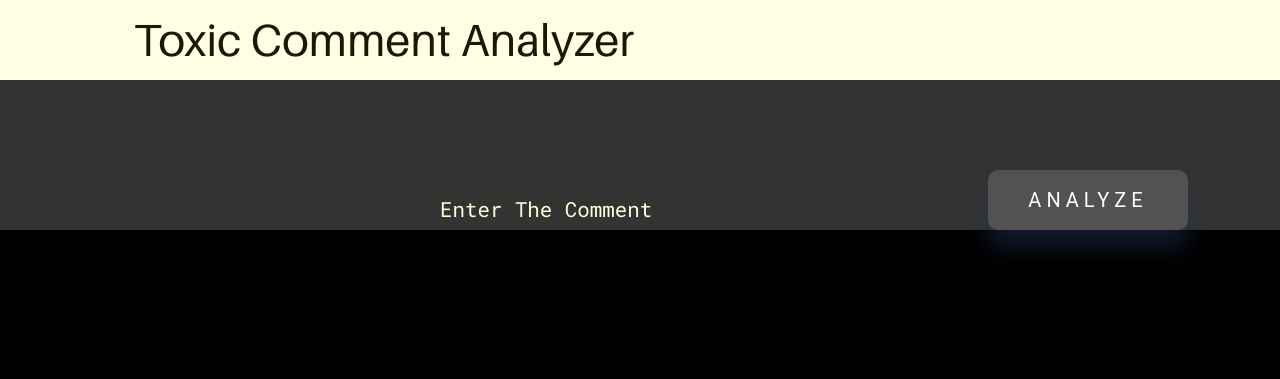
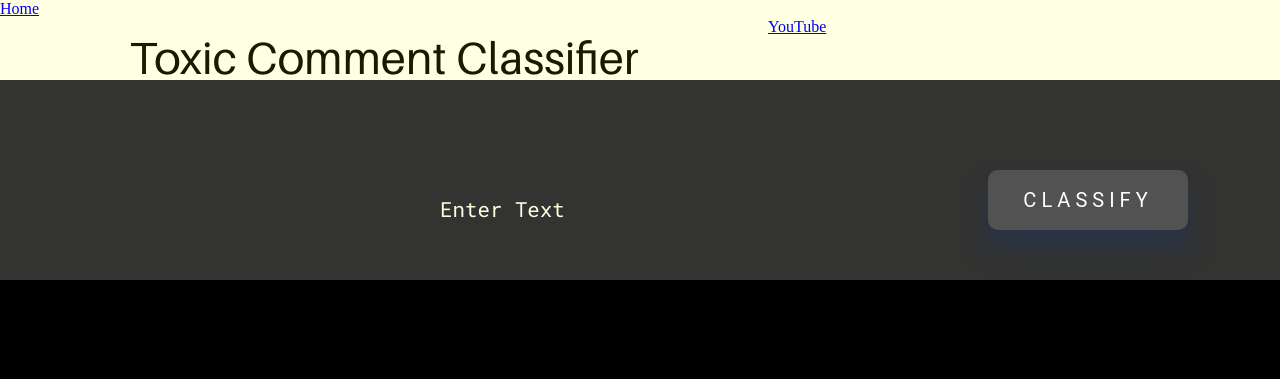
Before and after one commit to Arkapravaroy/toxic_classification, a Flask app: page / in a window 1280 px wide. Shown: the top 379 px of the page. Run offline with Flask 2, Linux system fonts and the light colour scheme; some libraries are stand-ins or nearby versions.

Commit message:
Update index.html

```diff
--- a/templates/index.html
+++ b/templates/index.html
@@ -12,39 +12,35 @@
 <body>
 
     <div id="div1">
-<!--         <div id="home_icon">
+        <div id="home_icon">
             <a href="{{url_for('index')}}" class="logo">Home</a>
-        </div> -->
+        </div>
         <div id="title_text">
-            <p class="modal_title">Toxic Comment Analyzer</p>
+            <p class="modal_title">Toxic Comment Classifier</p>
         </div>
-<!--         <div id="youtube_icon">
+        <div id="youtube_icon">
             <a href="https://youtu.be/5AI6m6yLgWk" class="logo_you" target="_blank">YouTube</a>
-        </div> -->
+        </div>
     </div>
 
     <div id="div2">
         <form method="POST">
             <div class="form-wrap">
                 <div class="input">
-                    <label for="first">Enter The Comment</label>
+                    <label for="first">Enter Text</label>
                     <input id="textual" type="text" name="text_to_classify" autocomplete="off">
                 </div>
-                 <svg class="line"></svg>
-        </div>
+                <svg class="line"></svg>
+            </div>
         </form>
         <script src='https://cdnjs.cloudflare.com/ajax/libs/snap.svg/0.4.1/snap.svg-min.js'></script>
         <script  src="../static/script.js"></script>
-        <div id="div3">
-            <button id="clickable" class="hoverable" type="submit">Analyze</button>
-            <script  src="../static/script.js"></script>
-        </div>
     </div>
 
-<!--     <div id="div3">
+    <div id="div3">
         <button id="clickable" class="hoverable" type="submit">Classify</button>
         <script  src="../static/script.js"></script>
-    </div> -->
+    </div>
     {% block content %}
     {% endblock %}
 
```
